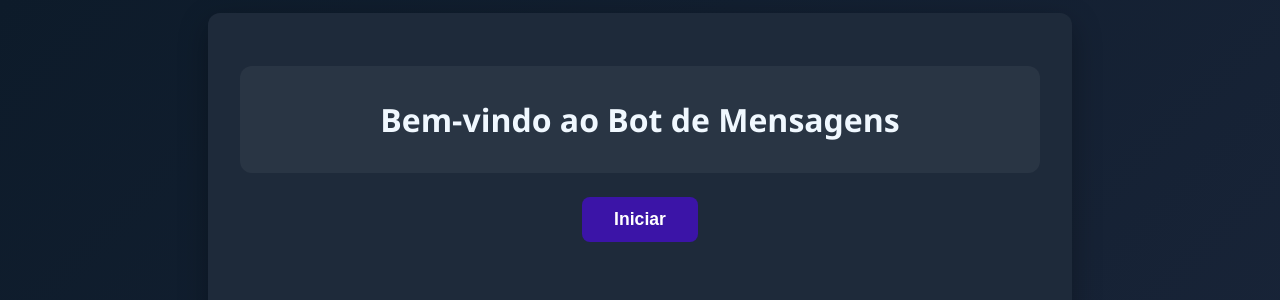
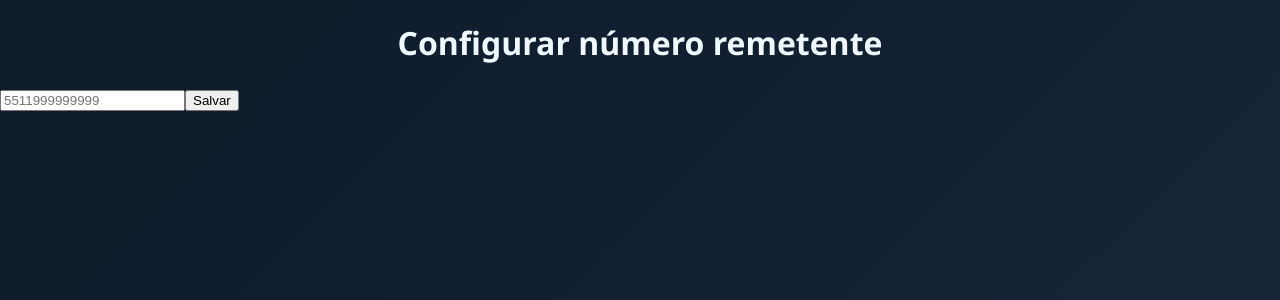
Before and after one commit to Caldeira1996/Bot-Automation, a React (Vite) app in the folder bot-wpp/mensagem-bot-frontend/: page /settings in a window 1280 px wide. Before the commit this address led to /. Shown: the top 300 px of the page. Built offline with nearby package versions, Linux system fonts and the light colour scheme.

Commit message:
Alteração
Alteração nas routes para funcionar o botão de configurações

```diff
--- a/bot-wpp/mensagem-bot-frontend/src/App.tsx
+++ b/bot-wpp/mensagem-bot-frontend/src/App.tsx
@@ -29,6 +29,7 @@ export default function App() {
         Configurações
       </Link>
 
+
       <div className="button-group">
         <button className="btn" onClick={() => setAddOpen(true)}>
           Adicionar Contatos
--- a/bot-wpp/mensagem-bot-frontend/src/AppRoutes.tsx
+++ b/bot-wpp/mensagem-bot-frontend/src/AppRoutes.tsx
@@ -1,13 +1,18 @@
 import { Routes, Route, Navigate } from "react-router-dom";
 import Home from "./pages/Home";
-import BotApp from "./App";           // seu componente que tem o modal, etc.
+import BotApp from "./App";
+import Settings from "./pages/Settings";   // ⬅️ 1. importe a página
 
 export default function AppRoutes() {
   return (
     <Routes>
       <Route path="/" element={<Home />} />
       <Route path="/app" element={<BotApp />} />
-      {/* rota coringa: qualquer URL desconhecida redireciona pra home */}
+
+      {/* 2. adicione a rota explícita */}
+      <Route path="/settings" element={<Settings />} />
+
+      {/* rota coringa deve vir por último */}
       <Route path="*" element={<Navigate to="/" replace />} />
     </Routes>
   );
```
